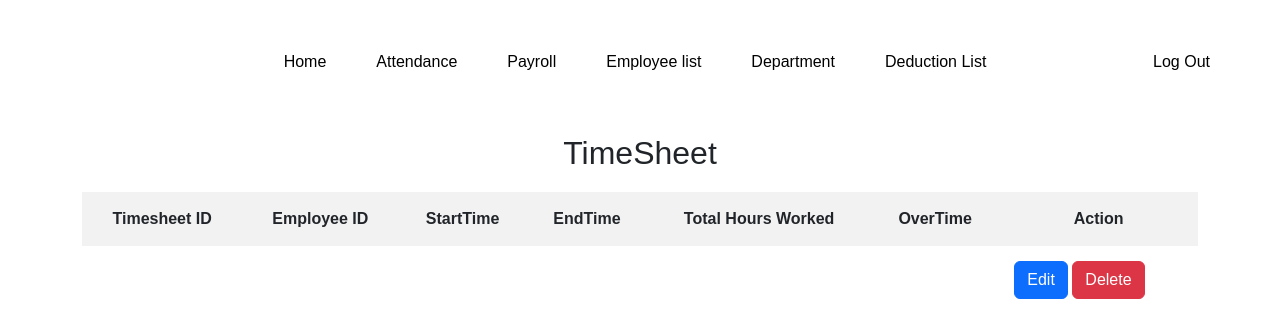
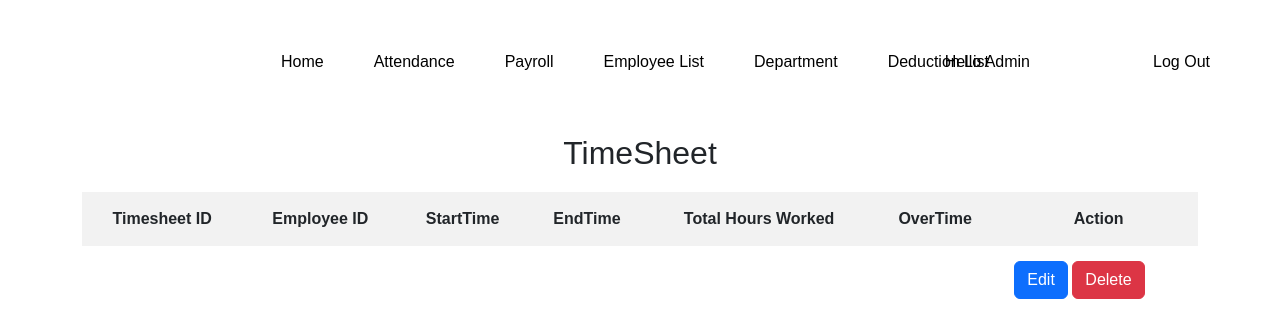
Before and after one commit to DhulfiqarH/PayrollSystem, a PHP site: page /attentance.php in a window 1280 px wide. Shown: the top 313 px of the page. Run offline with PHP 8.4, Linux system fonts and the light colour scheme; tables that the repository leaves empty or names only in its code hold one stand-in row (values such as "Sample post"); data that the repository does not hold is empty.

Commit message:
hello admin

```diff
--- a/navbar.php
+++ b/navbar.php
@@ -1,6 +1,7 @@
 <!-- navbar.php -->
 <!DOCTYPE html>
 <html lang="en">
+
 <head>
     <meta charset="UTF-8">
     <meta name="viewport" content="width=device-width, initial-scale=1.0">
@@ -8,12 +9,13 @@
     <link rel="stylesheet" type="text/css" href="dropdown.css">
     <title>admin dash</title>
 </head>
+
 <body>
     <div class="Main-buttons">
         <a href="admindash.php" class="cool-button animated-button">Home</a>
         <a href="attentance.php" class="cool-button animated-button">Attendance</a>
         <a href="payroll.php" class="cool-button animated-button">Payroll</a>
-    <a href="employee.php" class="cool-button animated-button">Employee list</a>
+        <a href="employee.php" class="cool-button animated-button">Employee List</a>
         <a href="department.php" class="cool-button animated-button">Department</a>
         <a href="deductionb.php" class="cool-button animated-button">Deduction List</a>
     </div>
@@ -23,6 +25,10 @@
     <!-- <div class="name">
           <p class="name-cool">Hello Admin</p>
     </div> -->
+    <div class="name">
+        <p class="name-cool animated-button">Hello Admin</p>
+    </div>
 
 </body>
+
 </html>
```
Lines whose indentation alone changed are shown as unchanged.
